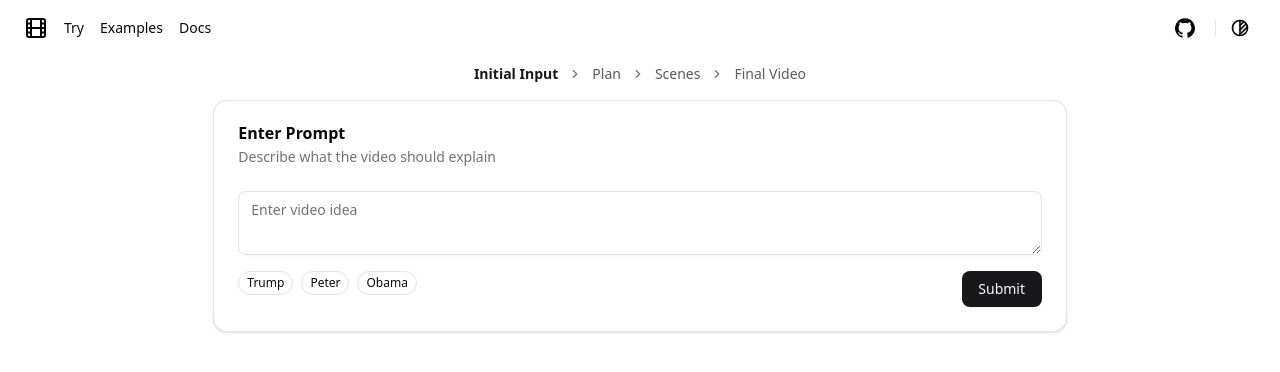
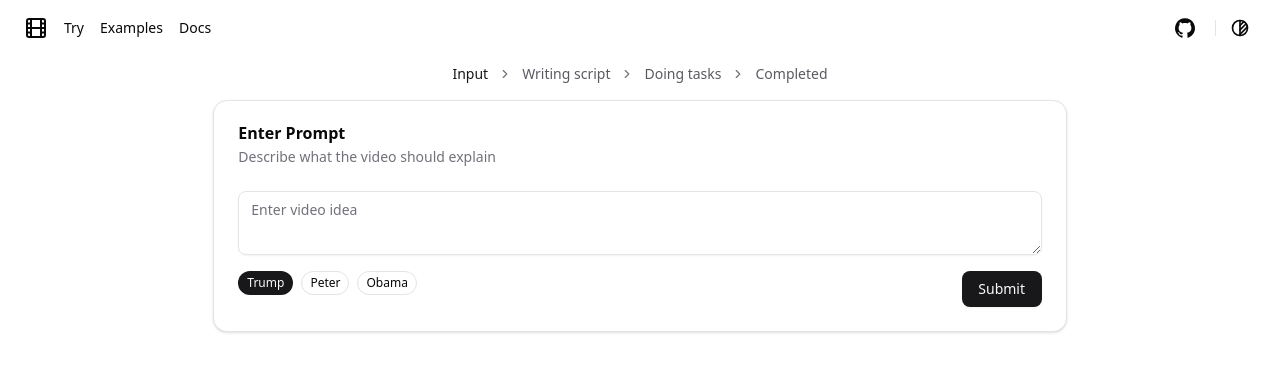
Before and after one commit to henrlly/hacknroll-26, a SvelteKit app in the folder frontend/: page / in a window 1280 px wide. Shown: the top 372 px of the page. Built offline with nearby package versions, Linux system fonts and the light colour scheme; no server answers.

Commit message:
abstracted out websocket

```diff
--- /dev/null
+++ b/frontend/src/lib/socket.svelte.ts
@@ -0,0 +1,28 @@
+import { browser } from '$app/environment';
+
+// Global access to websocket
+export const socketState = $state({
+    socket: null as WebSocket | null,
+    status: 'disconnected' as 'connected' | 'disconnected' | 'connecting',
+});
+
+export function connectWebSocket() {
+    if (!browser || socketState.socket) return;
+
+    const socket = new WebSocket('ws://localhost:8000/api/ws');
+    socketState.status = 'connecting';
+
+    socket.onopen = () => {
+        socketState.status = 'connected';
+        socketState.socket = socket;
+    };
+
+    socket.onmessage = (event) => {
+        // You can handle global events here
+    };
+
+    socket.onclose = () => {
+        socketState.status = 'disconnected';
+        socketState.socket = null;
+    };
+}
--- a/frontend/src/routes/+page.svelte
+++ b/frontend/src/routes/+page.svelte
@@ -1,7 +1,7 @@
 <script lang="ts">
 	import { onMount } from 'svelte';
 	import { type UserRequestType, StreamResponse } from '$lib/types/apiTypes';
-	import InitialInput from '$lib/components/pages/initial-input.svelte';
+	import PromptInput from '$lib/components/prompt-input.svelte';
 	import { VideoPlanSchema, type VideoPlan } from '$lib/types/planTypes';
 	import { ALL, parse } from 'partial-json';
 	import PlanDisplay from '$lib/components/plan/plan-display.svelte';
@@ -16,17 +16,9 @@
 	let socket: WebSocket;
 
 	// TODO: enable or disable based on page state
-	type PageStateType = 'initialInput' | 'plan' | 'scenes' | 'final';
-	let pageState: PageStateType = $state('initialInput');
-	const pageStates: Record<PageStateType, string> = {
-		initialInput: 'Initial Input',
-		plan: 'Plan',
-		scenes: 'Scenes',
-		final: 'Final Video'
-	};
+	let allGenerationSteps = ["INPUT", "WRITING SCRIPT", "DOING TASKS", "COMPLETED"]
+	let generationStep = $state("INPUT" as "INPUT" | "WRITING SCRIPT" | "DOING TASKS" | "COMPLETED");
 
-	let plan_string = '';
-	// TODO: persist across refreshes with sessionStorage?
 	let plan = $state<VideoPlan>({});
 	let scenesObj = $state<{ data: SceneLoadingType[] }>({ data: [] });
 	let sessionId = $state<string>('');
@@ -34,76 +26,26 @@
 	let isLoadingPlan = $state<boolean>(false);
 	let isStitching = $state<boolean>(false);
 
-	onMount(() => {
-		socket = new WebSocket(WS_API);
-		socket.onmessage = async (event) => {
-			// console.log(event);
-			const result = StreamResponse.safeParse(JSON.parse(event.data));
-			if (result.error) {
-				console.log(JSON.parse(event.data));
-				return;
-			}
-			if (result.data.type === 'start') {
-				sessionId = result.data.session_id;
-			} else if (result.data.type === 'plan') {
-				// TODO: add plan loading before stream
-				if (result.data.event_type === 'plan_start') {
-					isLoadingPlan = true;
-				} else if (result.data.event_type === 'plan_stream') {
-					isLoadingPlan = false;
-					plan_string += result.data.delta;
-					plan = VideoPlanSchema.parse(parse(plan_string, ALL));
-				} else {
-					sceneFromPlan(plan, scenesObj);
-					pageState = 'scenes';
-				}
-			} else if (result.data.type !== 'final_video') {
-				processSceneEvent(result.data, scenesObj);
-			} else {
-				if (result.data.event_type === 'stitching_start') {
-					isStitching = true;
-				} else {
-					isStitching = false;
-					pageState = 'final';
-				}
-			}
-		};
-
-		socket.onclose = () => console.log('WebSocket connection closed');
-
-		return () => socket.close(); // Clean up on destroy
-	});
-
-	function handleSubmit({ prompt, voice }: UserRequestType) {
-		if (socket && socket.readyState === WebSocket.OPEN) {
-			const payload = { prompt, voice };
-			console.log(payload);
-			socket.send(JSON.stringify(payload));
-			pageState = 'plan';
-		} else {
-			console.error('WebSocket is not connected.');
-		}
-	}
 </script>
 
 <div class="flex h-screen w-full flex-col items-center gap-4">
 	<div class="flex gap-2">
         <Breadcrumb.Root>
             <Breadcrumb.List>
-                {#each Object.entries(pageStates) as [pageStateOption, pageStateLabel]}
-                    <Breadcrumb.Item class={pageState === pageStateOption ? 'text-primary font-bold' : 'brightness-80'}>
+                {#each allGenerationSteps as step}
+                    <Breadcrumb.Item class={generationStep === step ? 'text-primary' : 'brightness-80'}>
                         <label>
                             <input
                                 class="sr-only"
                                 type="radio"
                                 name="scoops"
-                                value={pageStateOption}
-                                bind:group={pageState}
+                                value={step}
+                                bind:group={generationStep}
                             />
-                            {pageStateLabel}
+                            {step.charAt(0) + step.slice(1).toLowerCase()}
                         </label>
                     </Breadcrumb.Item>
-                    {#if pageStateOption !== "final"}
+                    {#if step !== "COMPLETED"}
                     <Breadcrumb.Separator />
                     {/if}
                 {/each}
@@ -111,14 +53,13 @@
         </Breadcrumb.Root>
 	</div>
 
-	{#if pageState === 'initialInput'}
-		<InitialInput {handleSubmit} />
-	{:else if pageState === 'plan'}
+	{#if generationStep === 'INPUT'}
+		<PromptInput />
+	{:else if generationStep === 'WRITING SCRIPT'}
 		<PlanDisplay {plan} {isLoadingPlan} />
-	{:else if pageState === 'scenes'}
-	    <!-- <div>{JSON.stringify(scenesObj.data)}</div> -->
+	{:else if generationStep === 'DOING TASKS'}
 		<ScenesDisplay scenes={scenesObj.data} {sessionId} {isStitching} />
-	{:else}
+	{:else if generationStep === "COMPLETED"}
 		<FinalVideo {sessionId} />
 	{/if}
 </div>
```
Also changed, not shown: 1 other file (tests, documents, lock files or other folders).
